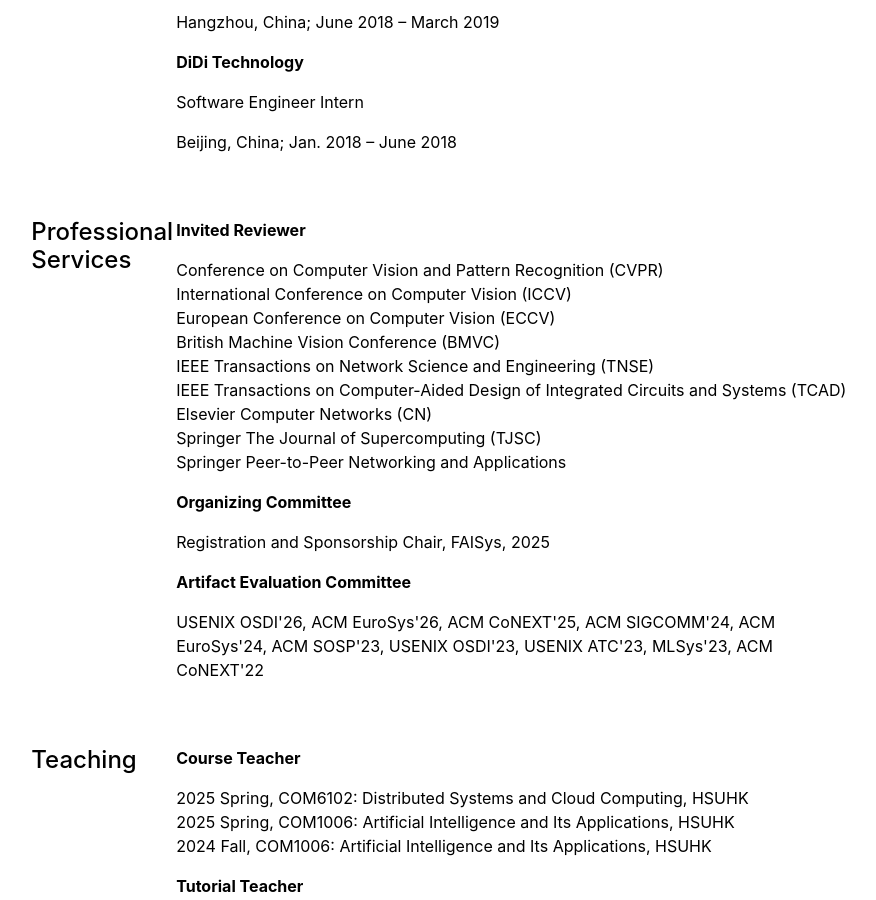
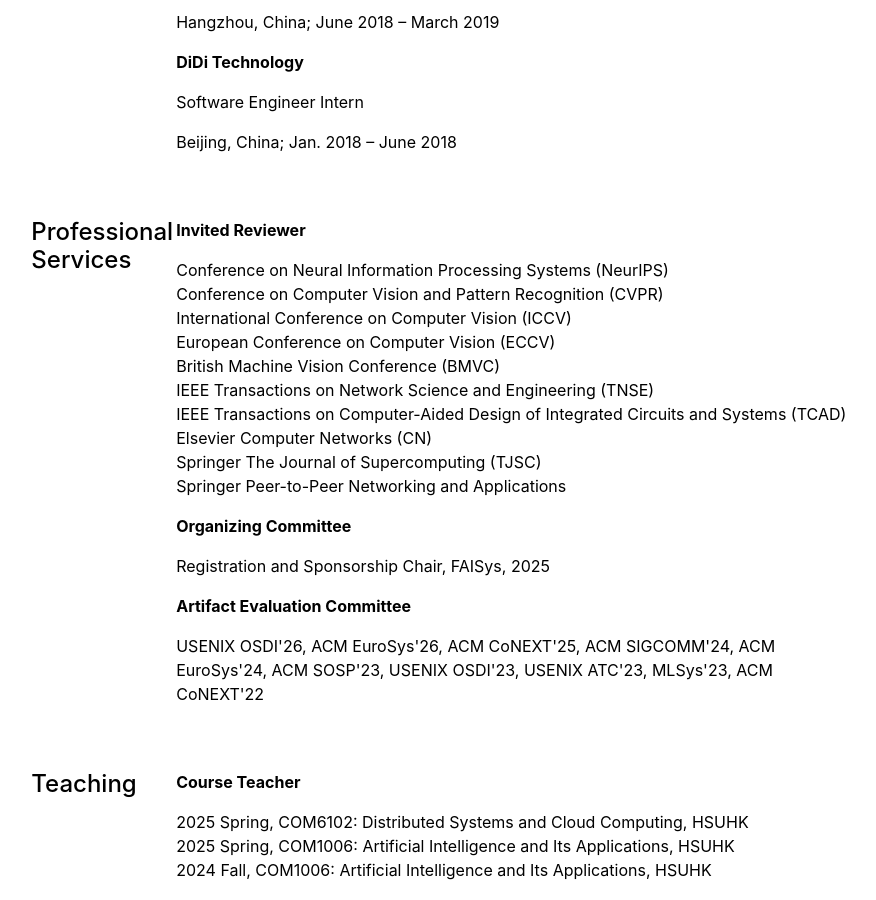
Before and after one commit to kanonjz/academic, a Jekyll site: the page built from cv.md, in a window 1280 px wide and 900 px high, scrolled down 950 px. Shown: the whole window, without its empty margins (198-1074 px from the left). Built offline with Jekyll 4.4.1, drawn with Linux system fonts in a browser that asks for light colours.

Commit message:
update service

```diff
--- a/_data/cv/service.yml
+++ b/_data/cv/service.yml
@@ -1,5 +1,6 @@
 - title: 'Invited Reviewer'
-  venue: 'Conference on Computer Vision and Pattern Recognition (CVPR)</br>
+  venue: 'Conference on Neural Information Processing Systems (NeurIPS)</br>
+  Conference on Computer Vision and Pattern Recognition (CVPR)</br>
   International Conference on Computer Vision (ICCV)</br>
   European Conference on Computer Vision (ECCV)</br>
   British Machine Vision Conference (BMVC)</br>
```
